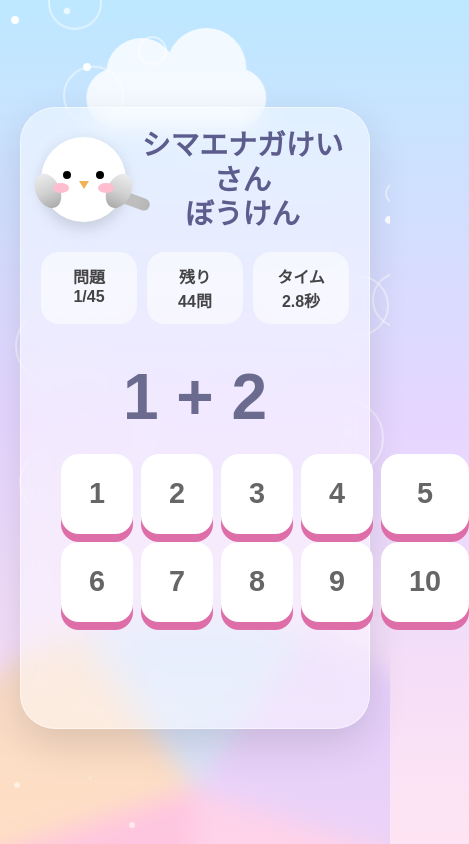
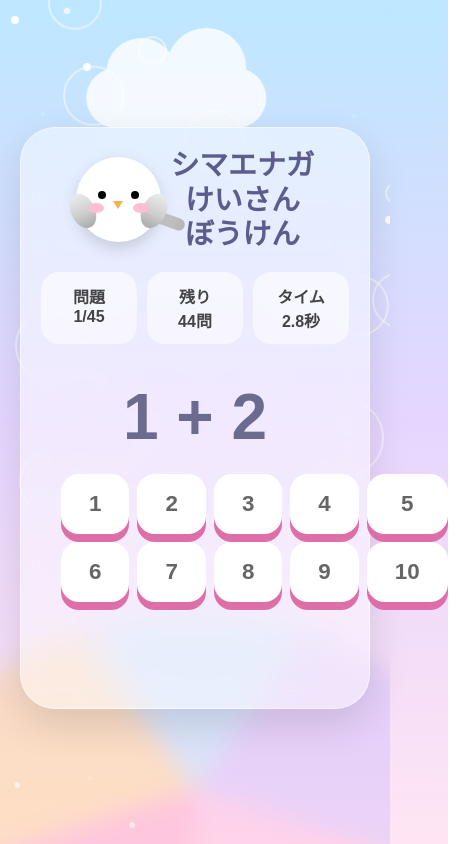
Before and after one commit to pikaichi581110-bot/shimaenaga-keisan-boken, a plain HTML site: page index.html in a window 390 px wide. Both pictures are taken after a click on the button "➕ たしざん". Shown: the whole page, 469 px wide, since content can reach past the window. Drawn offline with Linux system fonts and the light colour scheme.

Commit message:
Update index.html

```diff
--- a/index.html
+++ b/index.html
@@ -625,8 +625,8 @@ z-index:-1;
     }
 
     .answerChoice{
-        height:80px;
-        font-size:1.8rem;
+        height:60px;
+        font-size:1.4rem;
     }
 
 }
@@ -666,7 +666,8 @@ z-index:-1;
         </div>
 
         <div class="gameTitle">
-        シマエナガけいさん<br>
+        シマエナガ<br>
+　　　　けいさん<br>
         ぼうけん
         </div>
     </div>
@@ -726,7 +727,8 @@ z-index:-1;
 </div>
 
 <div class="gameTitle">
-シマエナガけいさん<br>
+シマエナガ<br>
+けいさん<br>
 ぼうけん
 </div>
 
```
